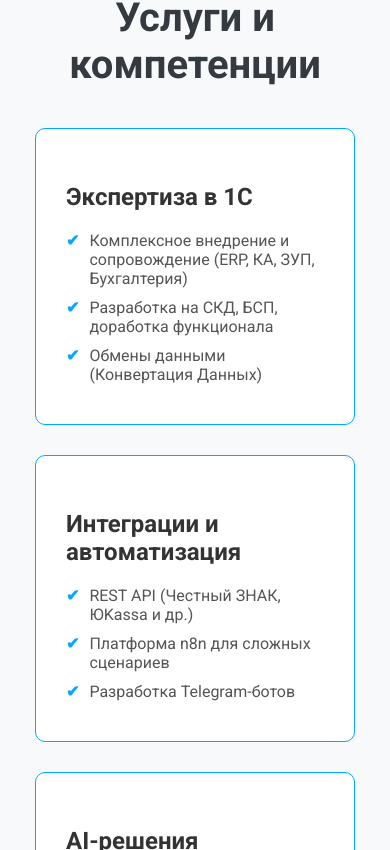
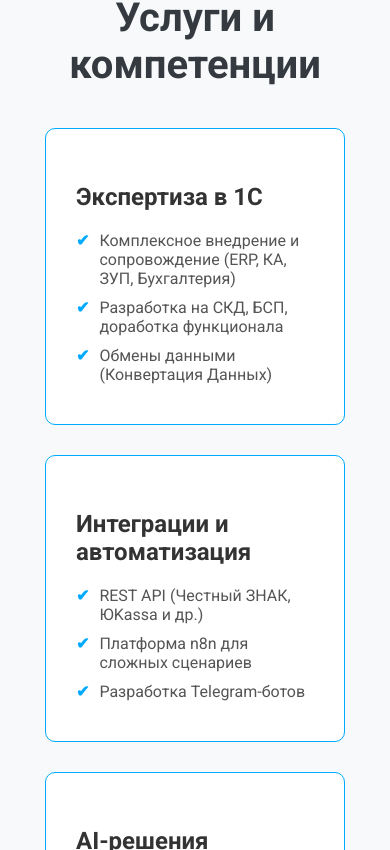
Before and after one commit to prepod2003/1c-expert-landing, a React (Create React App) app: page / in a window 390 px wide. Shown: the part 1994-2844 px from the top of the page. Built offline with nearby package versions, Linux system fonts and the light colour scheme.

Commit message:
fix: Final responsive adjustments for cards and titles

```diff
--- a/src/components/Contact.css
+++ b/src/components/Contact.css
@@ -76,6 +76,9 @@
   .contact {
     padding-top: 40px;
   }
+  .contact h2 {
+    font-size: 1.8rem;
+  }
   .contact-form {
     padding: 0 10px;
   }
--- a/src/components/Portfolio.css
+++ b/src/components/Portfolio.css
@@ -41,3 +41,9 @@
 .case-card p:last-child {
   margin-bottom: 0;
 }
+
+@media (max-width: 768px) {
+  .portfolio-grid {
+    padding: 0 10px;
+  }
+}
--- a/src/components/Services.css
+++ b/src/components/Services.css
@@ -51,3 +51,9 @@
   margin-right: 10px; /* Отступ между галочкой и текстом */
   font-weight: bold;
 }
+
+@media (max-width: 768px) {
+  .services-grid {
+    padding: 0 10px;
+  }
+}
```
